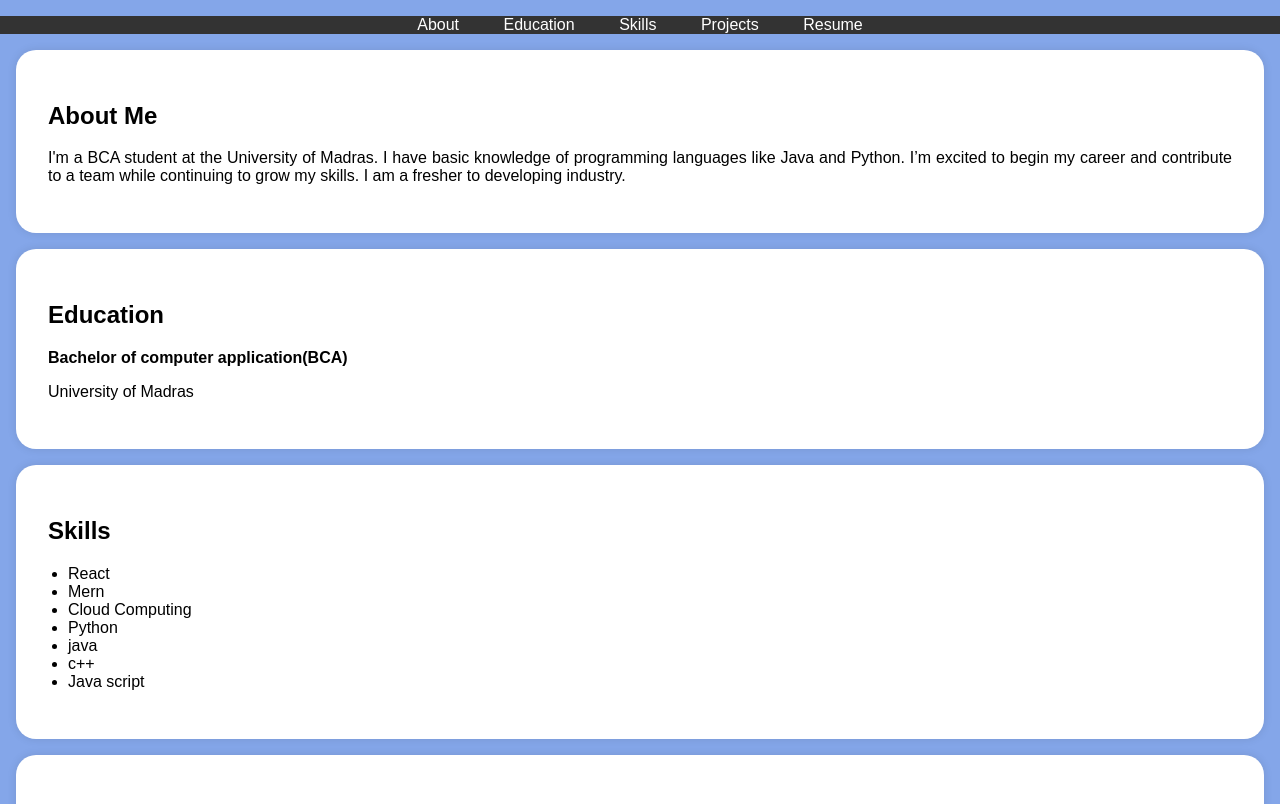
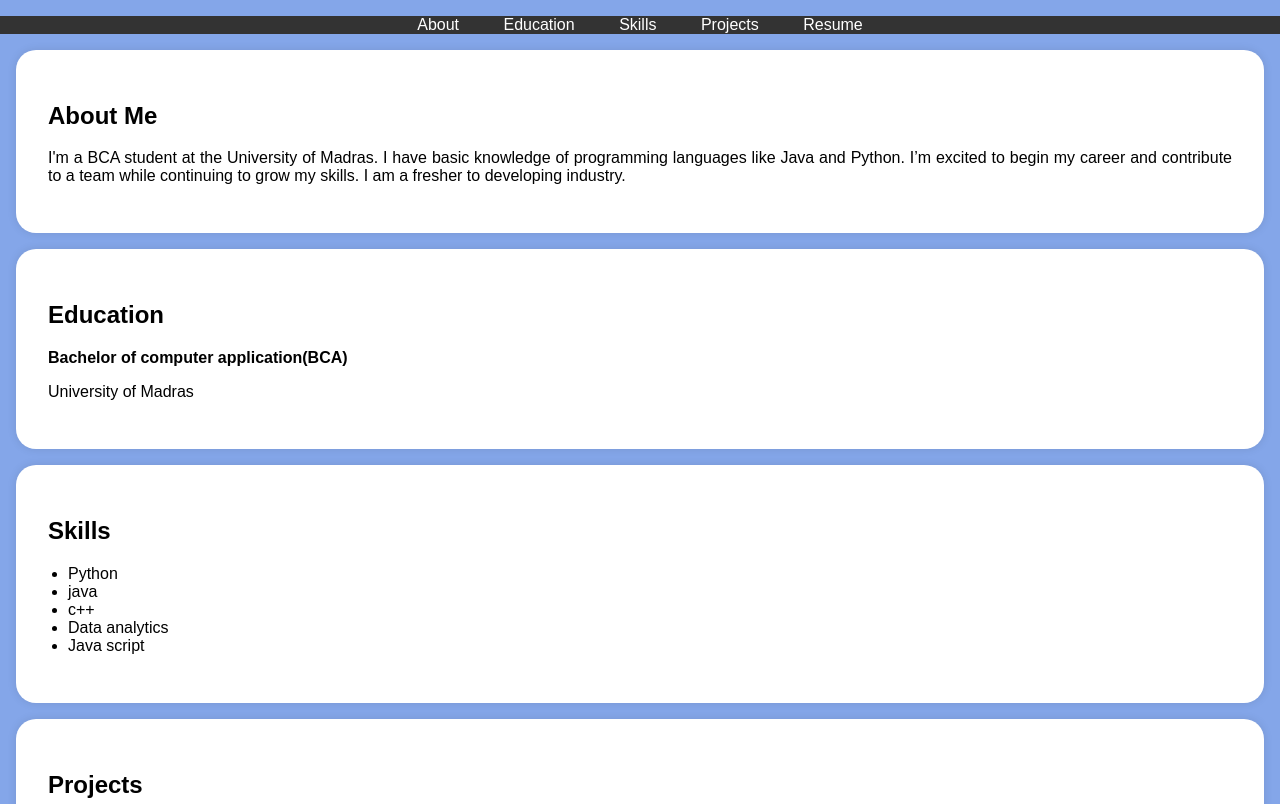
Before and after one commit to 19vijayalakviji21/Vijayalakshmi-T, a plain HTML site: page index.html in a window 1280 px wide. Shown: the part 197-1001 px from the top of the page. Drawn offline with Linux system fonts and the light colour scheme.

Commit message:
Update index.html

```diff
--- a/index.html
+++ b/index.html
@@ -132,12 +132,10 @@
         <div class="section-content">
             <h2>Skills</h2>
             <ul>
-                <li>React</li>
-                <li>Mern</li>
-                <li>Cloud Computing</li>
                 <li>Python</li>
                 <li>java</li>
                 <li>c++</li>
+                <li>Data analytics</li>
                 <li>Java script</li>
             </ul>
         </div>
```
